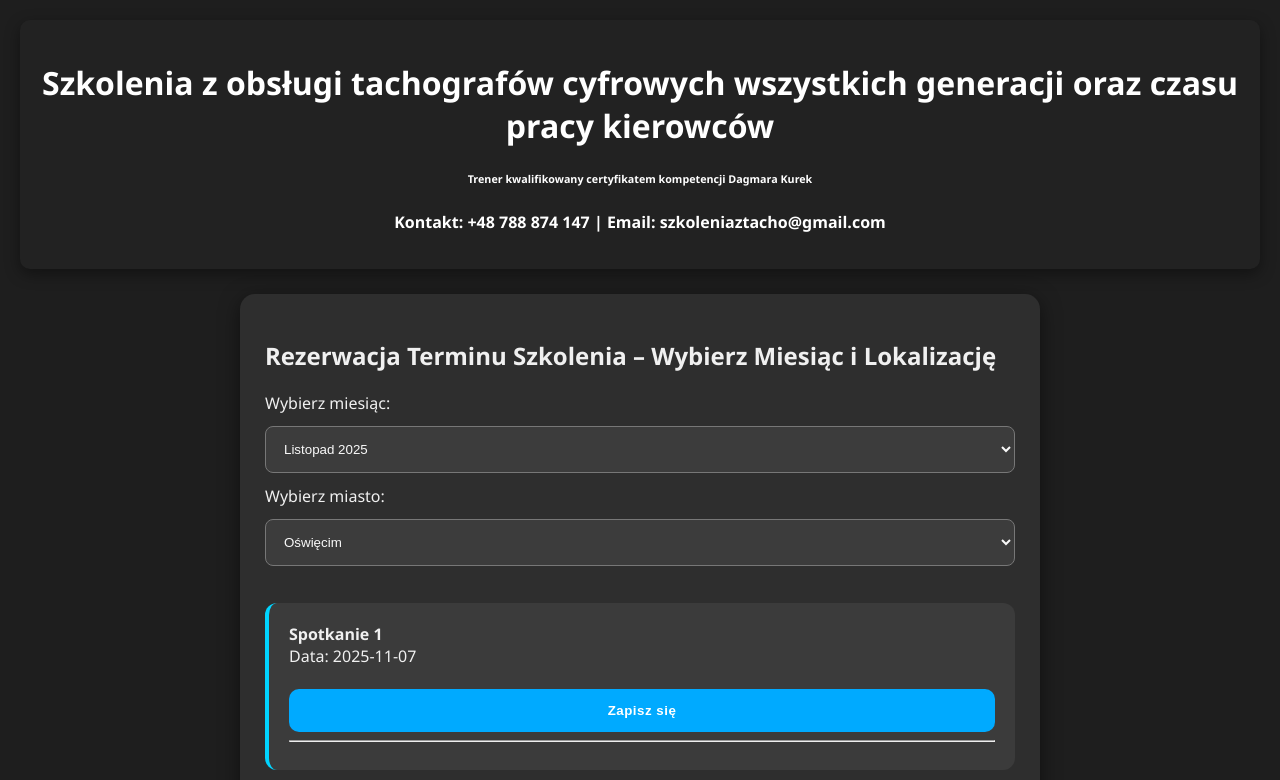
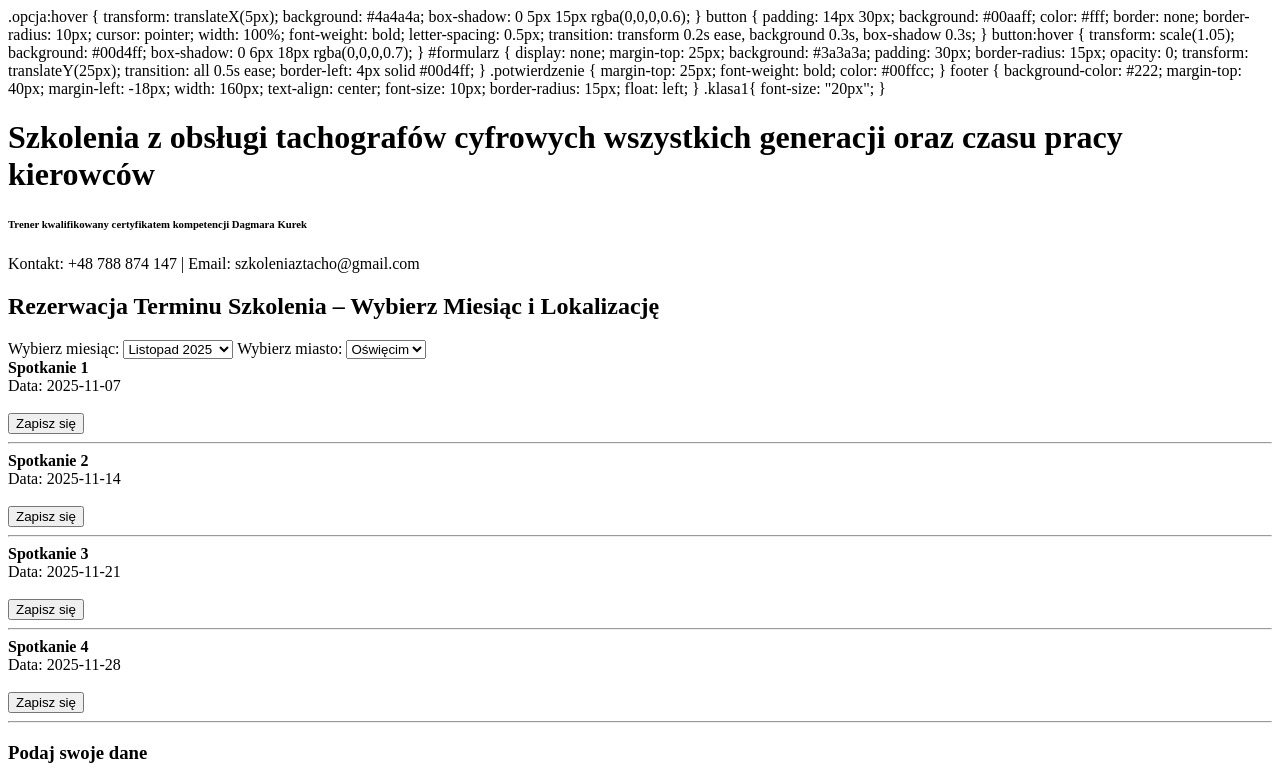
Before and after one commit to HEKENYT/tachograf-kurek, a plain HTML site: page index.html in a window 1280 px wide. Shown: the top 780 px of the page. Drawn offline with Linux system fonts and the light colour scheme.

Commit message:
Refactor index.html structure and styles

```diff
--- a/index.html
+++ b/index.html
@@ -4,66 +4,6 @@
   <meta charset="UTF-8">
   <meta name="viewport" content="width=device-width, initial-scale=1.0">
   <title>Rezerwacja Tachograf</title>
-
-  <style>
-    body {
-      font-family: 'Segoe UI', Tahoma, Geneva, Verdana, sans-serif;
-      margin: 20px;
-      background: #1e1e1e;
-      color: #f0f0f0;
-    }
-
-    .header {
-      background: #222;
-      color: #ffffff;
-      padding: 20px;
-      border-radius: 10px;
-      margin-bottom: 25px;
-      text-align: center;
-      box-shadow: 0 5px 15px rgba(0,0,0,0.4);
-      font-weight: bold;
-    }
-
-    .container {
-      max-width: 750px;
-      margin: auto;
-      background: #2e2e2e;
-      padding: 25px;
-      border-radius: 15px;
-      box-shadow: 0 5px 20px rgba(0,0,0,0.5);
-    }
-
-    select,
-    input {
-      width: 100%;
-      padding: 14px;
-      margin: 12px 0;
-      border-radius: 8px;
-      border: 1px solid #777;
-      background: #3c3c3c;
-      color: #f9f9f9;
-    }
-
-    select:focus,
-    input:focus {
-      outline: none;
-      border-color: #00d4ff;
-      box-shadow: 0 0 10px #00d4ff;
-    }
-
-    .opcje {
-      margin-top: 25px;
-    }
-
-    .opcja {
-      background: #3b3b3b;
-      padding: 20px;
-      margin-bottom: 15px;
-      border-radius: 12px;
-      transition: transform 0.3s ease, background 0.3s, box-shadow 0.3s;
-      cursor: pointer;
-      border-left: 4px solid #00d4ff;
-    }
 
     .opcja:hover {
       transform: translateX(5px);
```
